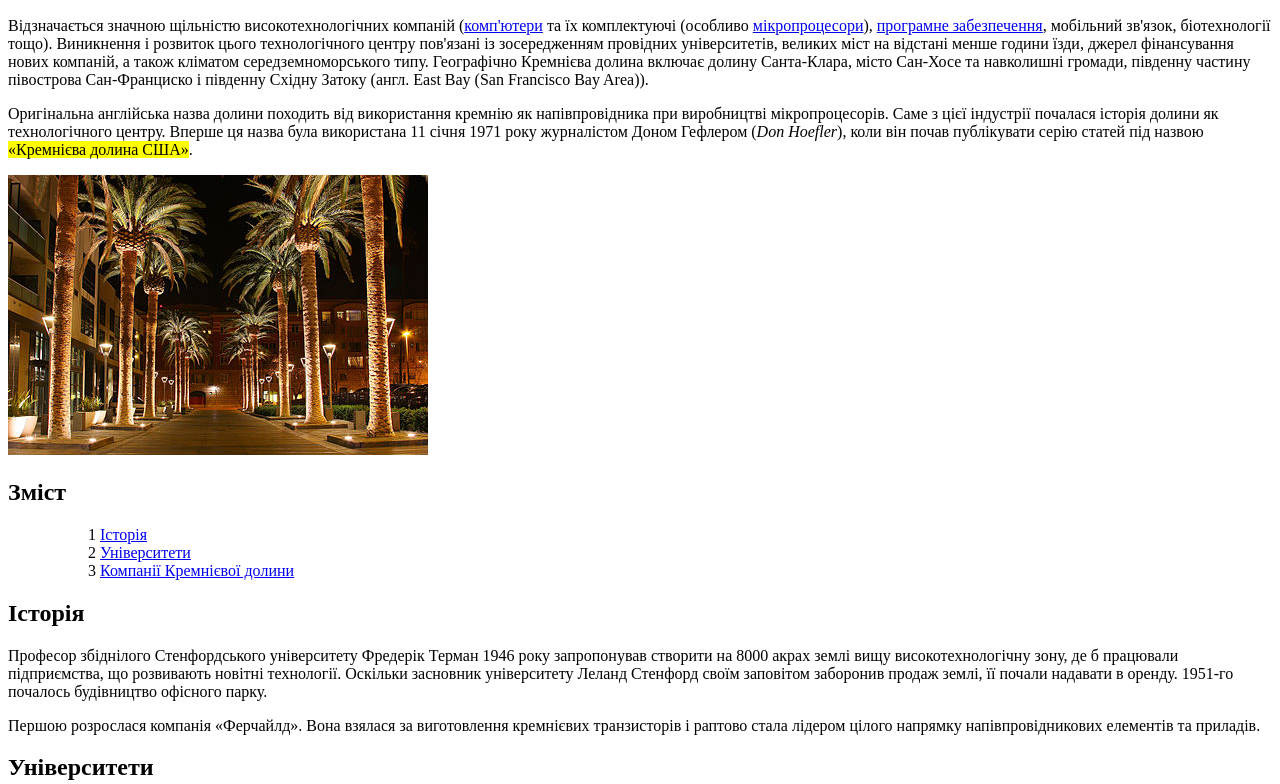
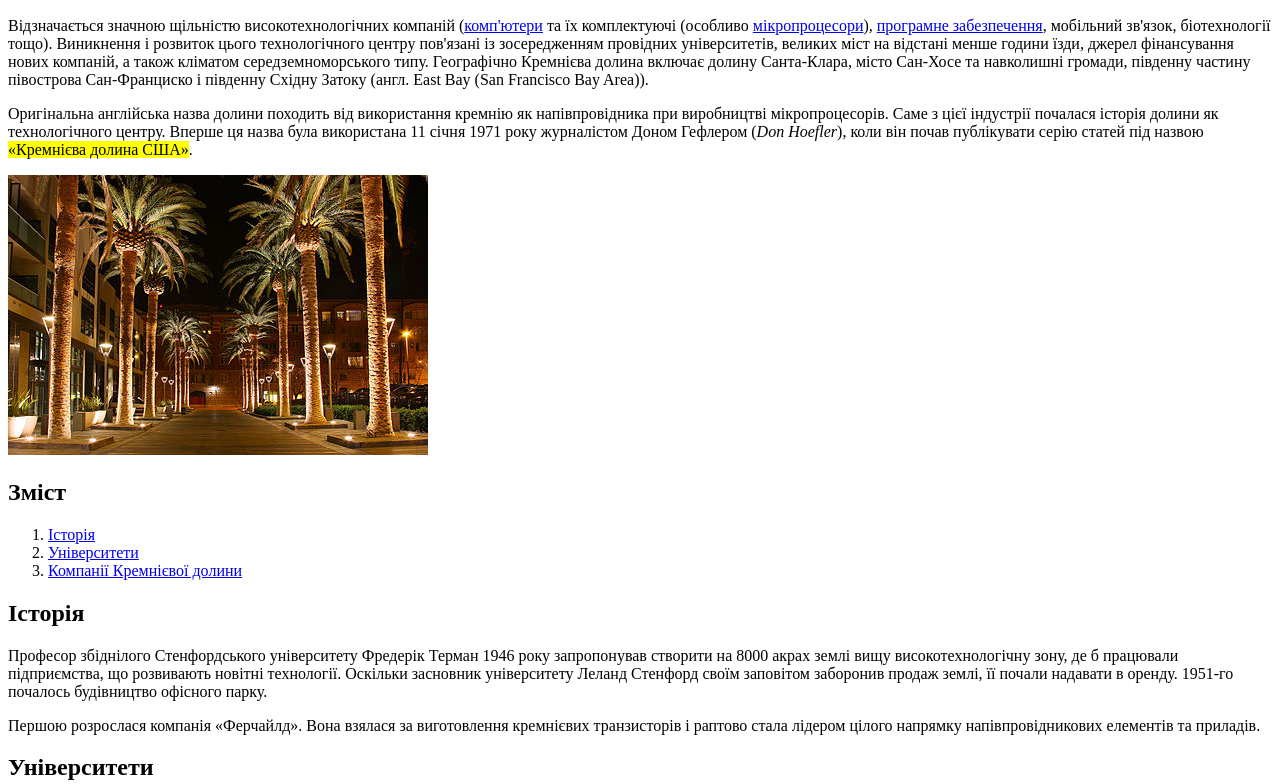
Before and after one commit to hydraliskq/lesson_3, a plain HTML site: page index.html in a window 1280 px wide. Shown: the part 487-1271 px from the top of the page. Drawn offline with Linux system fonts and the light colour scheme.

Commit message:
Update index.html

```diff
--- a/index.html
+++ b/index.html
@@ -14,18 +14,18 @@
             <img src="img/img_1.png" alt="Розташування на мапі">
 	    </header>
         <main>
-            <p>Відзначається значною щільністю високотехнологічних компаній (<a target="_blank" href="https://uk.wikipedia.org/wiki/%D0%9A%D0%BE%D0%BC%D0%BF%27%D1%8E%D1%82%D0%B5%D1%80">комп'ютери</a> та їх комплектуючі (особливо <a target="_blank" href="https://uk.wikipedia.org/wiki/%D0%9C%D1%96%D0%BA%D1%80%D0%BE%D0%BF%D1%80%D0%BE%D1%86%D0%B5%D1%81%D0%BE%D1%80">мікропроцесори</a>), <a target="_blank" href="https://uk.wikipedia.org/wiki/%D0%9F%D1%80%D0%BE%D0%B3%D1%80%D0%B0%D0%BC%D0%BD%D0%B5_%D0%B7%D0%B0%D0%B1%D0%B5%D0%B7%D0%BF%D0%B5%D1%87%D0%B5%D0%BD%D0%BD%D1%8F">програмне забезпечення</a>, мобільний зв'язок, біотехнології тощо). Виникнення і розвиток цього технологічного центру пов'язані із зосередженням провідних університетів, великих міст на відстані менше години їзди, джерел фінансування нових компаній, а також кліматом середземноморського типу. Географічно Кремнієва долина включає долину Санта-Клара, місто Сан-Хосе та навколишні громади, південну частину півострова Сан-Франциско і південну Східну Затоку (англ. East Bay (San Francisco Bay Area)).<main>
+            <p>Відзначається значною щільністю високотехнологічних компаній (<a target="_blank" href="https://uk.wikipedia.org/wiki/%D0%9A%D0%BE%D0%BC%D0%BF%27%D1%8E%D1%82%D0%B5%D1%80">комп'ютери</a> та їх комплектуючі (особливо <a target="_blank" href="https://uk.wikipedia.org/wiki/%D0%9C%D1%96%D0%BA%D1%80%D0%BE%D0%BF%D1%80%D0%BE%D1%86%D0%B5%D1%81%D0%BE%D1%80">мікропроцесори</a>), <a target="_blank" href="https://uk.wikipedia.org/wiki/%D0%9F%D1%80%D0%BE%D0%B3%D1%80%D0%B0%D0%BC%D0%BD%D0%B5_%D0%B7%D0%B0%D0%B1%D0%B5%D0%B7%D0%BF%D0%B5%D1%87%D0%B5%D0%BD%D0%BD%D1%8F">програмне забезпечення</a>, мобільний зв'язок, біотехнології тощо). Виникнення і розвиток цього технологічного центру пов'язані із зосередженням провідних університетів, великих міст на відстані менше години їзди, джерел фінансування нових компаній, а також кліматом середземноморського типу. Географічно Кремнієва долина включає долину Санта-Клара, місто Сан-Хосе та навколишні громади, південну частину півострова Сан-Франциско і південну Східну Затоку (англ. East Bay (San Francisco Bay Area)).</p>
             <p>Оригінальна англійська назва долини походить від використання кремнію як напівпровідника при виробництві мікропроцесорів. Саме з цієї індустрії почалася історія долини як технологічного центру. Вперше ця назва була використана 11 січня 1971 року журналістом Доном Гефлером (<i>Don Hoefler</i>), коли він почав публікувати серію статей під назвою <mark>«Кремнієва долина США»</mark>.</p>
             <img src="img/img_2.jpg" alt="Зображення вулицi">
             <div class="navigation">
                 <div class="navigation__title">
                     <h2>Зміст</h2>
                 </div>
-                <ul>
-                    <ol>1 <a href="#1">Історія</a></ol>
-                    <ol>2 <a href="#2">Університети</a></ol>
-                    <ol>3 <a href="#3">Компанії Кремнієвої долини</a></ol>
-                </ul>
+                <ol>
+                    <li><a href="#1">Історія</a></li>
+                    <li><a href="#2">Університети</a></li>
+                    <li><a href="#3">Компанії Кремнієвої долини</a></li>
+                </ol>
             </div>
             <h2 id="1">Історія</h2>
             <p>Професор збіднілого Стенфордського університету Фредерік Терман 1946 року запропонував створити на 8000 акрах землі вищу високотехнологічну зону, де б працювали підприємства, що розвивають новітні технології. Оскільки засновник університету Леланд Стенфорд своїм заповітом заборонив продаж землі, її почали надавати в оренду. 1951-го почалось будівництво офісного парку.</p>
@@ -64,7 +64,7 @@
                 <img src="img/img_5.jpg" alt="Зображення штаб квартири adobe apple">
                 <img src="img/img_6.jpg" alt="Зображення штаб квартири adobe ebay">
             </div>
-        </main>
+        </>
         <br>
         <br>
         <br>
```
